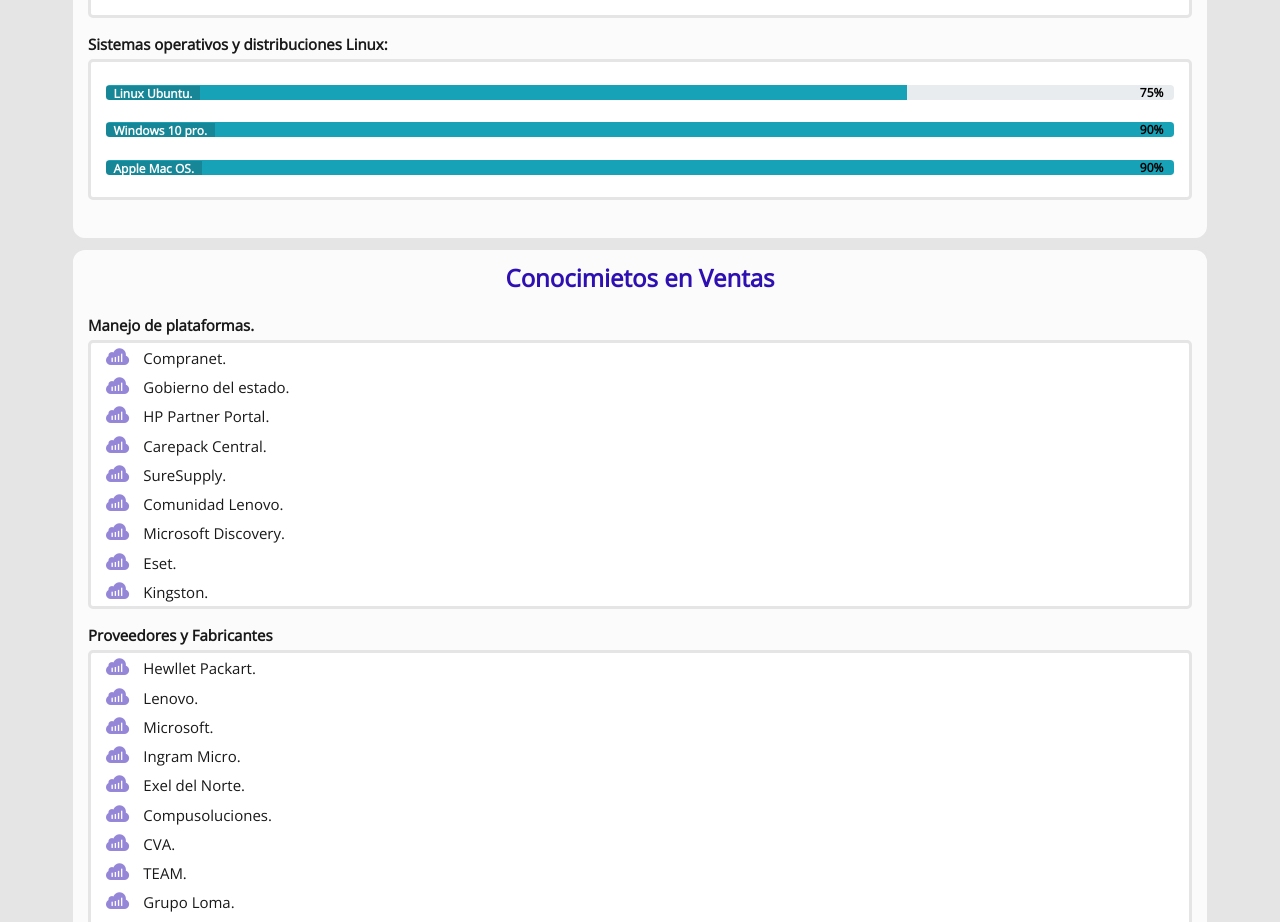
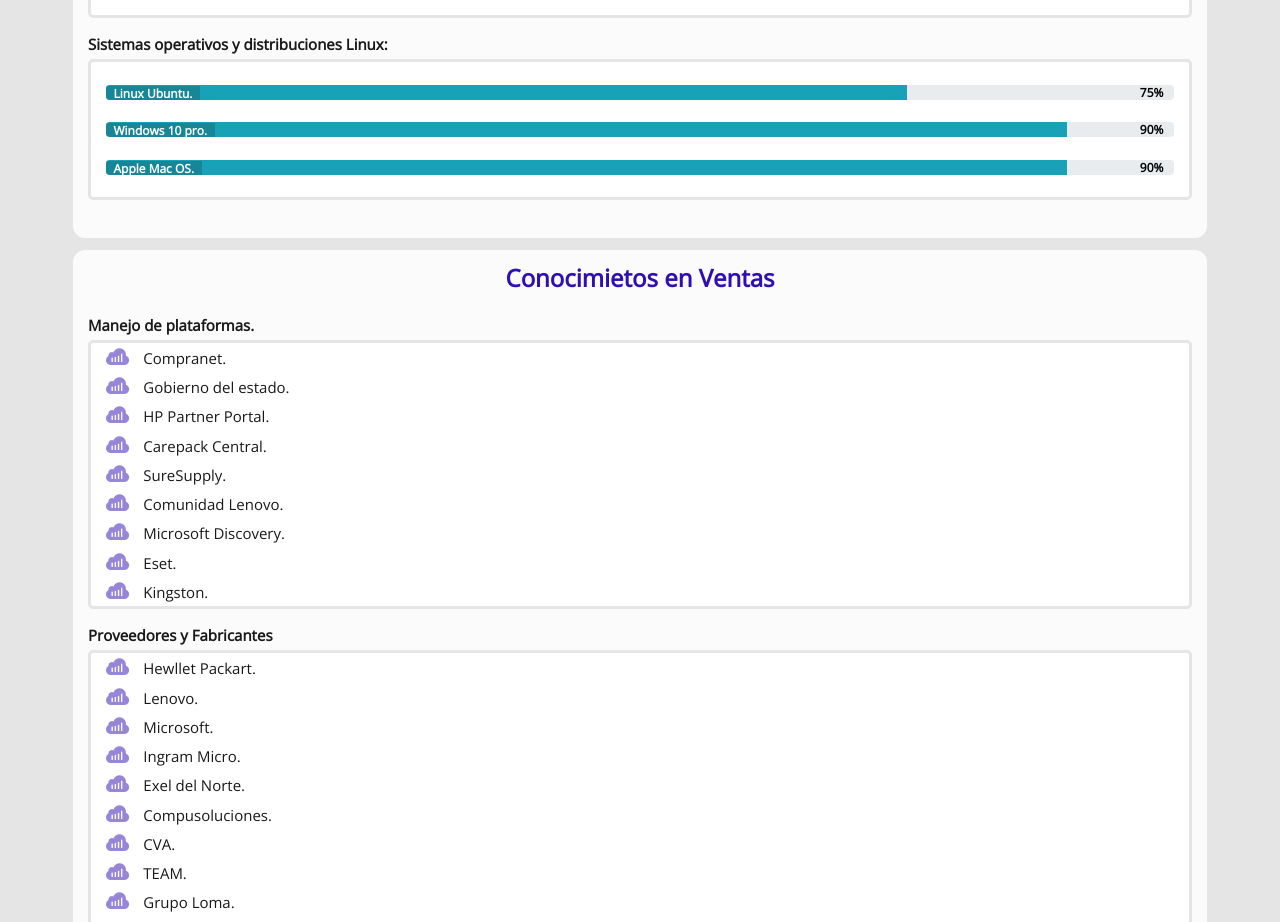
Before and after one commit to Armandocs16/armando-contreras, a plain HTML site: page index.html in a window 1280 px wide. Shown: the part 4280-5202 px from the top of the page. Drawn offline with nearby package versions, Linux system fonts and the light colour scheme.

Commit message:
Se modifico el porcentaje de conocimientos de windows 10 Apple 10

```diff
--- a/index.html
+++ b/index.html
@@ -401,14 +401,14 @@
 											<span class="progress-completed">75%</span>
 										</div>
 										<div class="progress">
-											<div class="progress-bar bg-info" role="progressbar" aria-valuenow="100" aria-valuemin="0" aria-valuemax="100" style="width: 100%;">
+											<div class="progress-bar bg-info" role="progressbar" aria-valuenow="90" aria-valuemin="0" aria-valuemax="100" style="width: 90%;">
 												<span class="sr-only">100% Complete (success)</span>
 											</div>
 											<span class="progress-type">Windows 10 pro.</span>
 											<span class="progress-completed">90%</span>
 										</div>
 										<div class="progress">
-											<div class="progress-bar bg-info" role="progressbar" aria-valuenow="100" aria-valuemin="0" aria-valuemax="100" style="width: 100%;">
+											<div class="progress-bar bg-info" role="progressbar" aria-valuenow="90" aria-valuemin="0" aria-valuemax="100" style="width: 90%;">
 												<span class="sr-only">100% Complete (success)</span>
 											</div>
 											<span class="progress-type">Apple Mac OS.</span>
```
